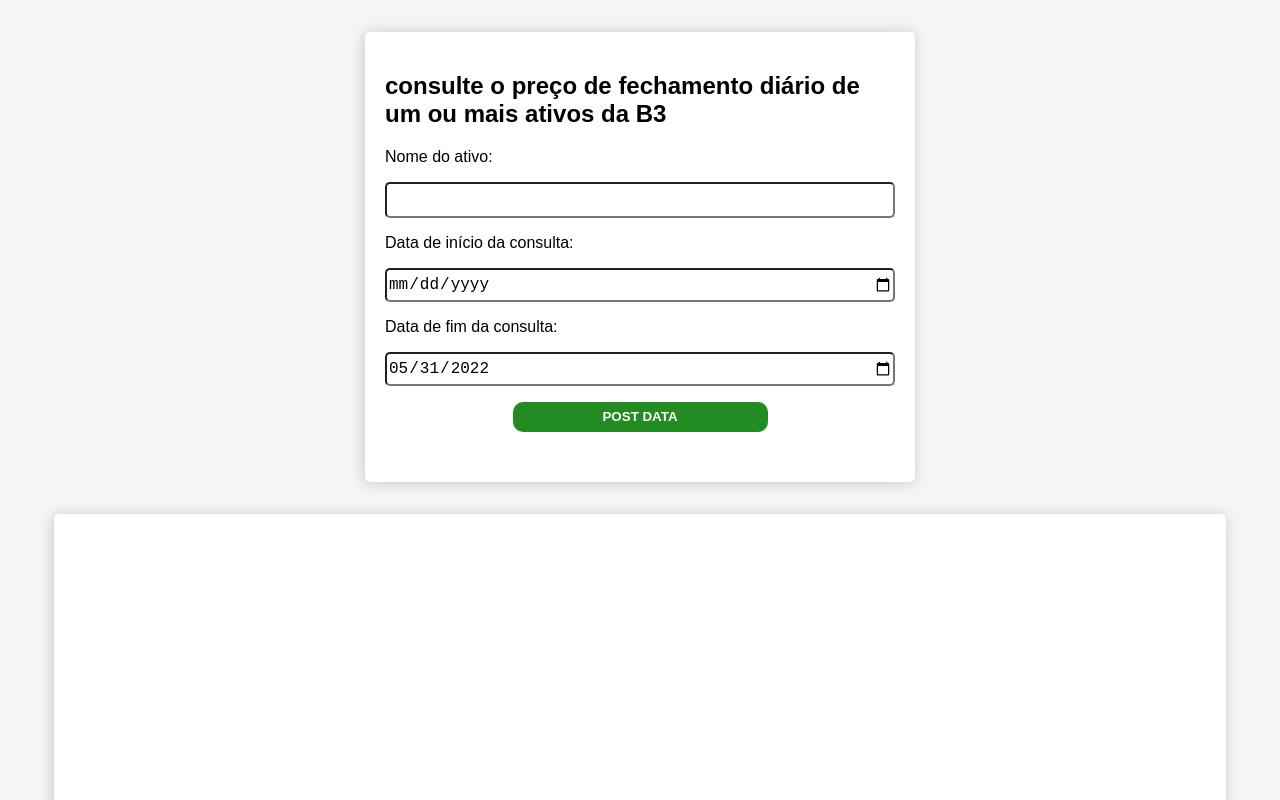
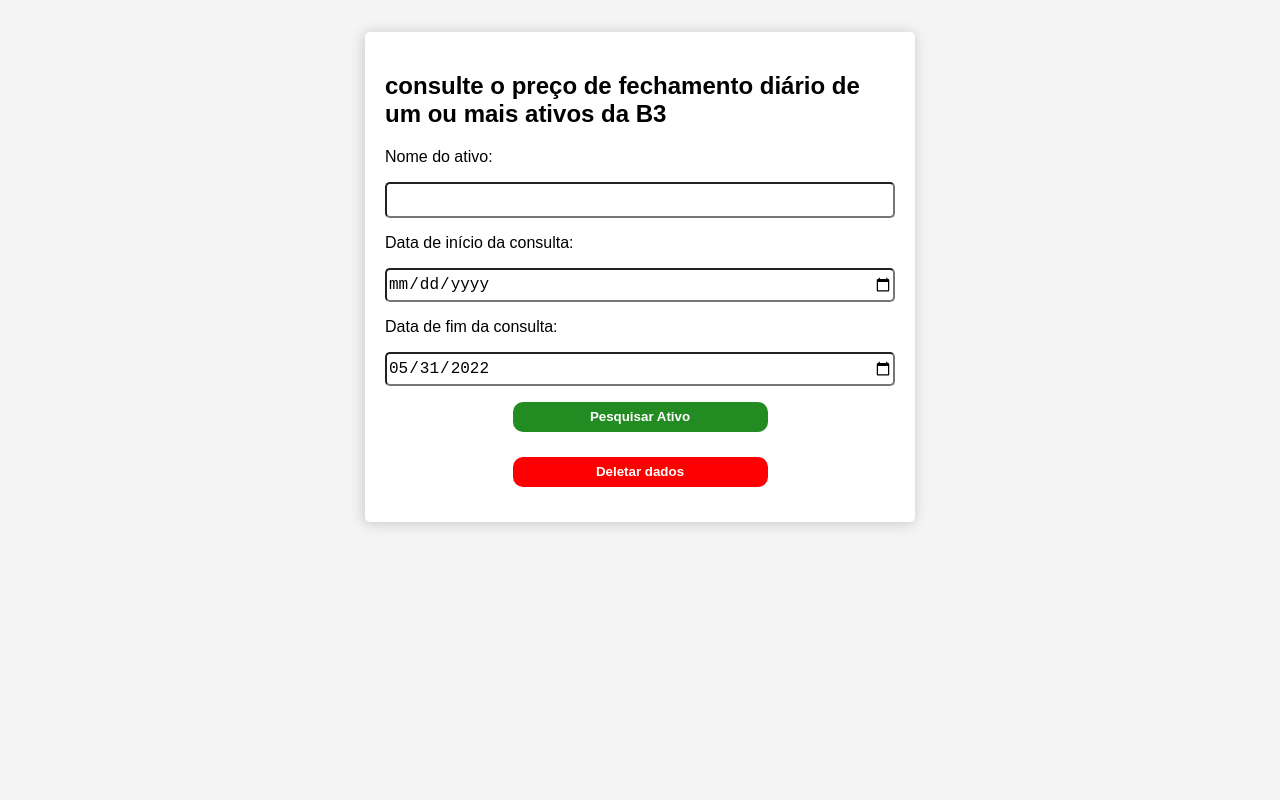
Before and after one commit to Antoniovsb25/Inoa-test-actives, a React (Vite) app: page / in a window 1280 px wide. Shown: the top 800 px of the page. Built offline with nearby package versions, Linux system fonts and the light colour scheme.

Commit message:
feat:one state ready

```diff
--- a/src/components/Form/Form.module.css
+++ b/src/components/Form/Form.module.css
@@ -3,9 +3,11 @@
     margin: 2rem auto;
     padding: 20px;
     max-width: 510px;
-    height: 410px;
+    height: 450px;
     border-radius: 5px;
     box-shadow: -1px 1px 14px rgb(0 0 0 / 19%);
+    display: flex;
+    flex-direction: column;
 }
 
 .form {
@@ -30,8 +32,21 @@
     color: #FFFFFF;
     font-weight: 700;
     cursor: pointer;
+    margin-bottom: 10px;
 }
 
 .form button:hover {
     background-color: #1a6d1a;
 }
+
+.deleteButton {
+    background-color: red;
+    border: none;
+    border-radius: 10px;
+    height: 30px;
+    width: 50%;
+    margin: auto;
+    color: #FFFFFF;
+    font-weight: 700;
+    cursor: pointer;
+}
--- /dev/null
+++ b/src/components/Form/components/Graphic/Chart/index.tsx
@@ -0,0 +1,32 @@
+import React from 'react';
+import {
+  Chart as ChartJS,
+  CategoryScale,
+  LinearScale,
+  PointElement,
+  LineElement,
+  Title,
+  Tooltip,
+  Legend,
+} from 'chart.js';
+import { Line } from 'react-chartjs-2';
+
+ChartJS.register(
+  CategoryScale,
+  LinearScale,
+  PointElement,
+  LineElement,
+  Title,
+  Tooltip,
+  Legend
+);
+
+type ChartProps = {
+  chartData?: any | undefined;
+};
+
+const Chart = ({ chartData }: ChartProps) => {
+  return <Line data={chartData} />;
+};
+
+export default Chart;
--- a/src/components/Form/components/Graphic/Graphic.module.css
+++ b/src/components/Form/components/Graphic/Graphic.module.css
@@ -1,6 +1,6 @@
 .graphicContainer {
     width: 90%;
-    height: 500px;
+    height: auto;
     background-color: #FFFFFF;
     border-radius: 5px;
     margin: 2rem auto;
--- a/src/components/Form/components/Graphic/index.tsx
+++ b/src/components/Form/components/Graphic/index.tsx
@@ -1,12 +1,26 @@
+import { useState, useEffect } from "react";
 import styles from "./Graphic.module.css";
+import Chart from "./Chart/";
 import dateDiffInDays from "../../../../helpers/dateDiffInDays";
 
 type GraphicProps = {
   loading: Boolean;
-  actives: Object;
+  actives: any;
   activeName: string;
   initialDate: string;
   finalDate: string;
+};
+
+type ChartProps = {
+  labels: string[];
+  datasets: [
+    {
+      label: string;
+      data: any[];
+      borderColor: string,
+      backgroundColor: string
+    }
+  ];
 };
 
 const Graphic = ({
@@ -16,33 +30,44 @@ const Graphic = ({
   initialDate,
   finalDate,
 }: GraphicProps) => {
+  const a = new Date(initialDate);
+  const b = new Date(finalDate);
+  let difference = dateDiffInDays(a, b);
 
-  const a = new Date(initialDate),
-    b = new Date(finalDate)
-    let difference = dateDiffInDays(a, b);
-    if (difference < 0) {
-        return (<h3>Por favor, preencha uma data de início menor que a data final.</h3>)
-    }
-  const dailyActives = Object.entries(actives);
-  const arrDailyActives = Object.entries(dailyActives[0][1]);
-  const filteredDailyActives = arrDailyActives.filter(
-    (element: any, index: number) => index <= difference
-  );
+  const dateLabel = Object.keys(actives).slice(0, difference);
+  const activeData = Object.values(actives).map(
+    (element: any) => element["4. close"]
+  ).slice(0, difference);
+
+  const [chartData, setChartData] = useState<ChartProps>();
+
+  useEffect(() => {
+    setChartData({
+      labels: dateLabel,
+      datasets: [
+        {
+          label: activeName,
+          data: activeData,
+          borderColor: 'rgb(53, 162, 235)',
+          backgroundColor: 'rgba(53, 162, 235, 0.5)'
+        },
+      ],
+    });
+  }, [actives]);
+
+  if (difference < 0) {
+    return (
+      <h3>Por favor, preencha uma data de início menor que a data final.</h3>
+    );
+  }
+
+  if (loading) {
+    return <h2>Loading...</h2>;
+  }
 
   return (
     <section className={styles.graphicContainer}>
-      <ul>
-        {loading ? (
-          <h2>Loading...</h2>
-        ) : (
-          Object.keys(actives).length !== 0 &&
-          filteredDailyActives.map((element: any, index: number) => (
-            <li key={index}>
-              {element[0]} = {element[1]["4. close"]}
-            </li>
-          ))
-        )}
-      </ul>
+      {chartData && <Chart chartData={chartData} />}
     </section>
   );
 };
--- a/src/components/Form/index.tsx
+++ b/src/components/Form/index.tsx
@@ -6,7 +6,7 @@ import fullDate from "../../helpers/fullDate.js";
 
 const Form = () => {
   const [loading, setLoading] = useState(false);
-  const [actives, setActives] = useState({active: 0});
+  const [actives, setActives] = useState([]);
   const [activeName, setActiveName] = useState("");
   const [initialDate, setInitialDate] = useState("");
   const [finalDate, setFinalDate] = useState(fullDate);
@@ -20,9 +20,7 @@ const Form = () => {
       );
       setLoading(false);
       if (data["Time Series (Daily)"]) {
-        setActives(prevState => {
-            return {...prevState, active: data["Time Series (Daily)"]}
-        });
+        setActives(data["Time Series (Daily)"]);
       }
     } catch (error) {
       console.log(error);
@@ -66,9 +64,11 @@ const Form = () => {
             max={fullDate}
             onChange={(e) => setFinalDate(e.currentTarget.value)}
           />
-          <button>POST DATA</button>
+          <button>Pesquisar Ativo</button>
         </form>
+        <button className={styles.deleteButton} onClick={() => setActives([])}>Deletar dados</button>
       </section>
+      {actives.length !== 0 && (
         <Graphic
           loading={loading}
           actives={actives}
@@ -76,6 +76,7 @@ const Form = () => {
           initialDate={initialDate}
           finalDate={finalDate}
         />
+      )}
     </>
   );
 };
--- a/src/index.css
+++ b/src/index.css
@@ -3,5 +3,5 @@ body {
   padding: 0;
   box-sizing: border-box;
   font-family: Arial, Helvetica, sans-serif;
-  background-color: #F5F5F5;
+  background-color: #F4F4F4;
 }
```
Lines whose indentation alone changed are shown as unchanged.
